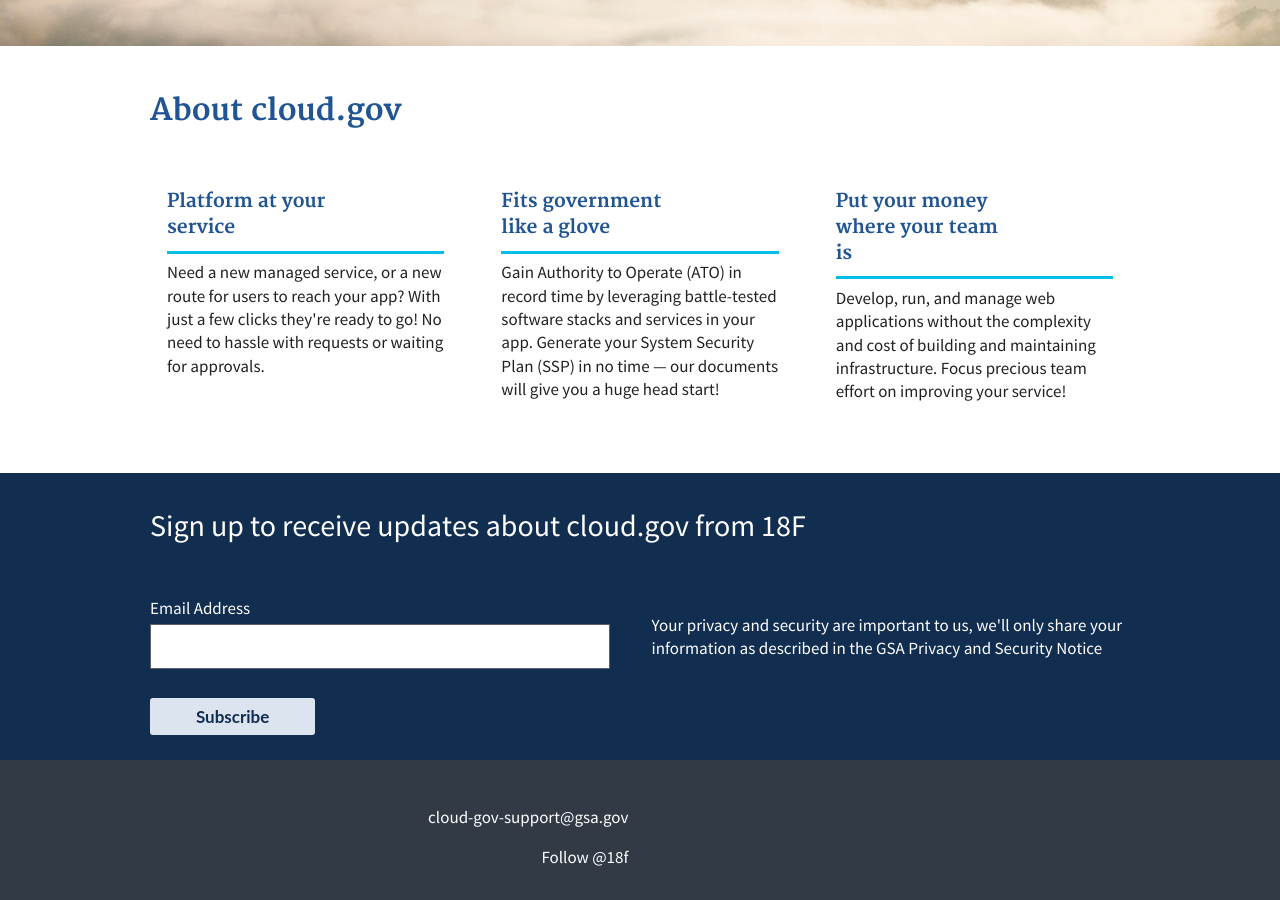
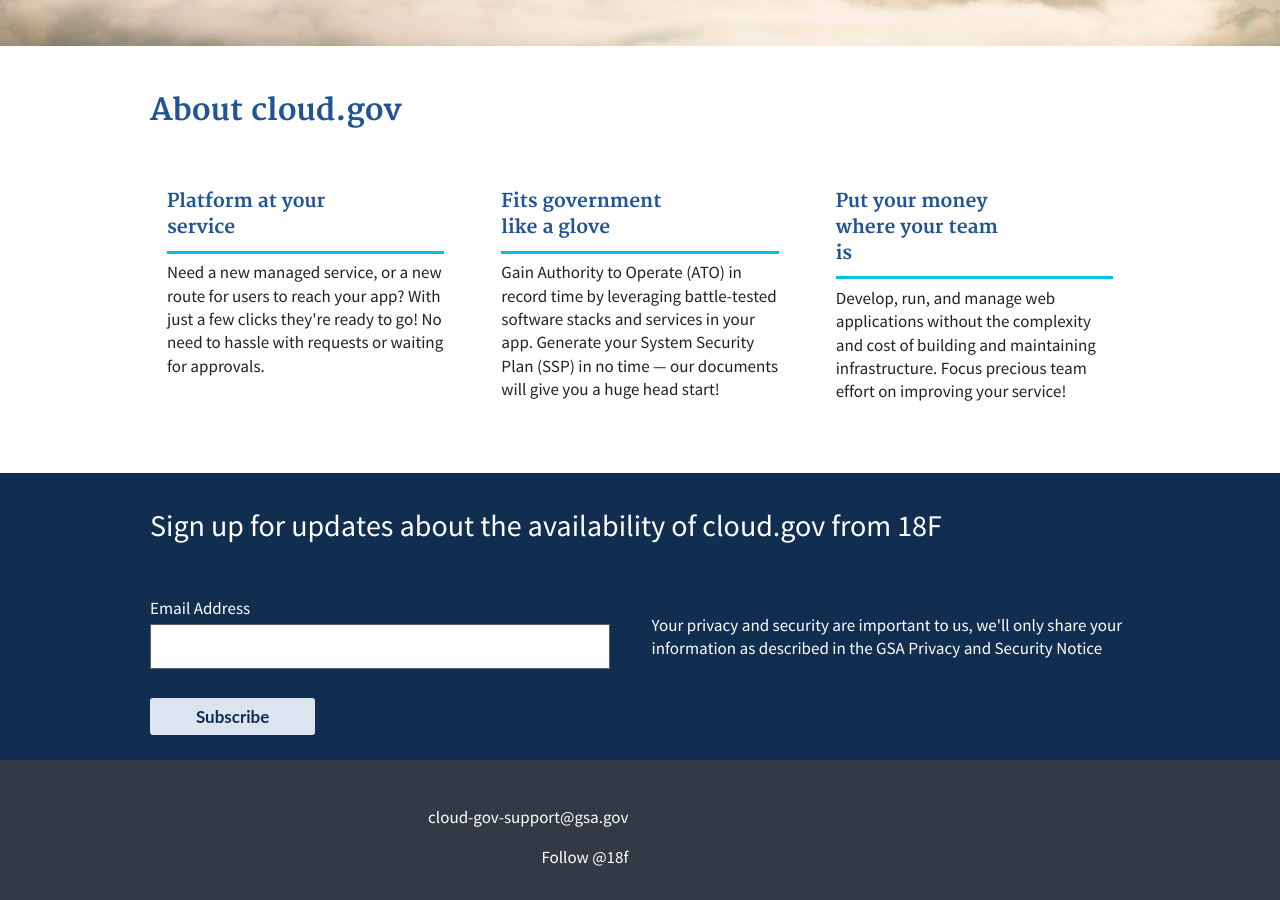
Before and after one commit to cloud-gov/cg-landing, a Jekyll site: the page built from pages/home.md, in a window 1280 px wide and 900 px high, scrolled down 618 px. Built offline with Jekyll 4.4.1, drawn with Linux system fonts in a browser that asks for light colours; comment, search, counter and statistics services are not loaded.

Commit message:
Make it clearer that the form is for notice of availability, not product updates (which will be on the site)

```diff
--- a/_config.yml
+++ b/_config.yml
@@ -35,7 +35,7 @@ analytics:
 
 forms:
 - type: newsletter
-  heading: Sign up to receive updates about cloud.gov from 18F
+  heading: Sign up for updates about the availability of cloud.gov from 18F
   url: https://docs.google.com/forms/d/1S8P20K7yFTMAnpG9FT5r7aW5ja_phVcRqJbRlJqvqjM/formResponse
   button: Subscribe
   privacypolicy: Your privacy and security are important to us, we'll only share your information as described in the <a href="http://www.gsa.gov/portal/content/116609">GSA Privacy and Security Notice</a>
```
